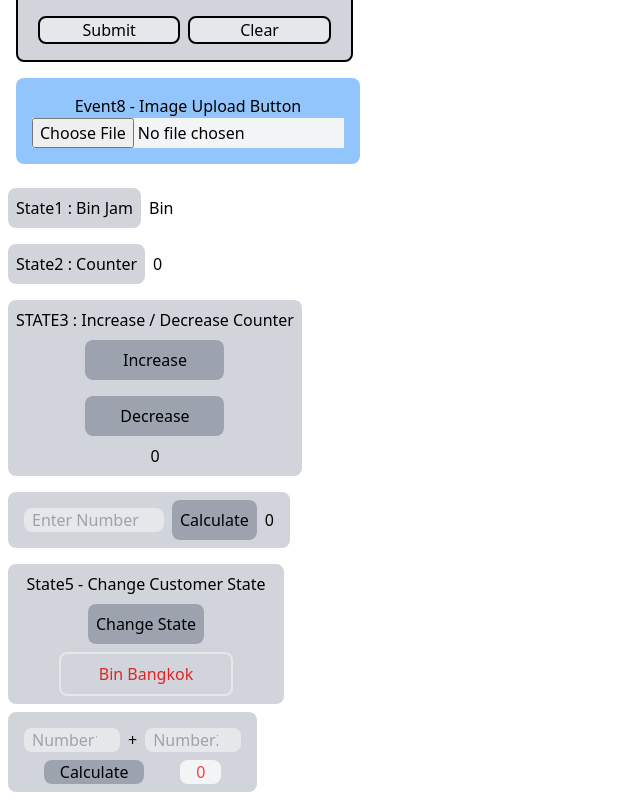
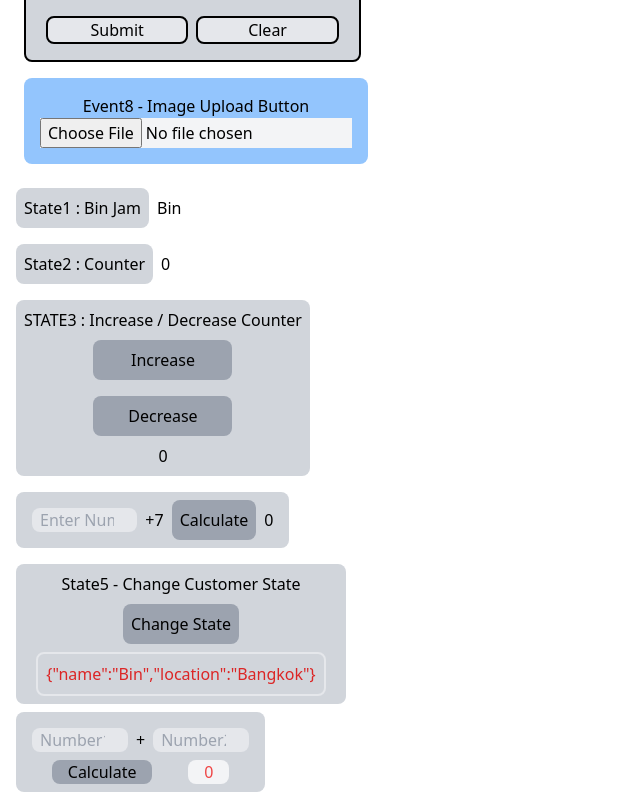
Before and after one commit to soAcademy/workshop-state-and-event, a React (Create React App) app: page / in a window 1280 px wide. Shown: the part 318-1118 px from the top of the page, without its empty margins (0-640 px from the left). Built offline with nearby package versions, Linux system fonts and the light colour scheme.

Commit message:
fix: front end style

```diff
--- a/src/App.js
+++ b/src/App.js
@@ -29,7 +29,7 @@ import Effect7 from "./EffectsAnswer/Effect7";
 
 const App = () => {
   return (
-    <div>
+    <div className="mx-2">
       <Event1 />
       <Event2 />
       <Event3 />
--- a/src/States/State4.js
+++ b/src/States/State4.js
@@ -9,8 +9,9 @@ const State4 = () => {
         type="number"
         placeholder="Enter Number"
         onChange={(e) => setNumber(e.target.value)}
-        className="bg-gray-200 rounded-lg px-2 w-[140px]"
+        className="bg-gray-200 rounded-lg px-2 w-[105px]"
       ></input>
+      &nbsp; +7
       <button onClick={calculate} className="bg-gray-400 rounded-lg p-2 m-2 ">
         Calculate
       </button>
--- a/src/States/State5.js
+++ b/src/States/State5.js
@@ -15,10 +15,10 @@ const State5 = () => {
       location: "Bangkok"})
   };
   return (
-    <div className="flex flex-col w-[276px] items-center bg-gray-300 m-2 rounded-lg p-2">
+    <div className="flex flex-col w-[330px] items-center bg-gray-300 m-2 rounded-lg p-2">
       <p>State5 - Change Customer State</p>
       <button onClick={changeState} className="bg-gray-400 p-2 rounded-lg my-2">Change State</button>
-      <div className="text-red-600 border-2 rounded-lg p-2 w-2/3 flex justify-center">{customer.name} {customer.location}</div>
+      <div className="text-red-600 border-2 rounded-lg p-2 w-fit flex justify-center">{JSON.stringify(customer)}</div>
     </div>
   );
 };
--- a/src/States/State6.js
+++ b/src/States/State6.js
@@ -14,7 +14,7 @@ const State6 = () => {
         placeholder="Number1"
         className="bg-gray-200 rounded-lg m-2 w-24 px-2"
         id="number1"
-        onChange={(e)=>setNumber(e.target.form['number1'].value)}
+        onChange={(e)=>setNumber(e.target.value)}
       />
       +
       <input
```
